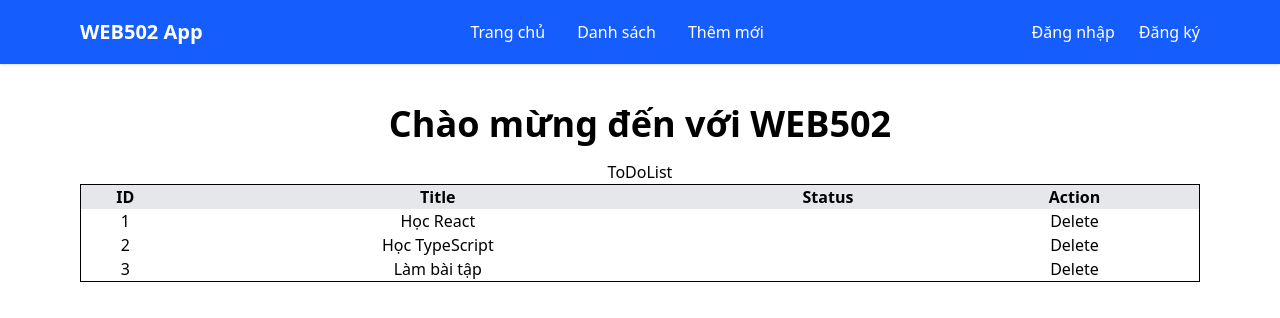
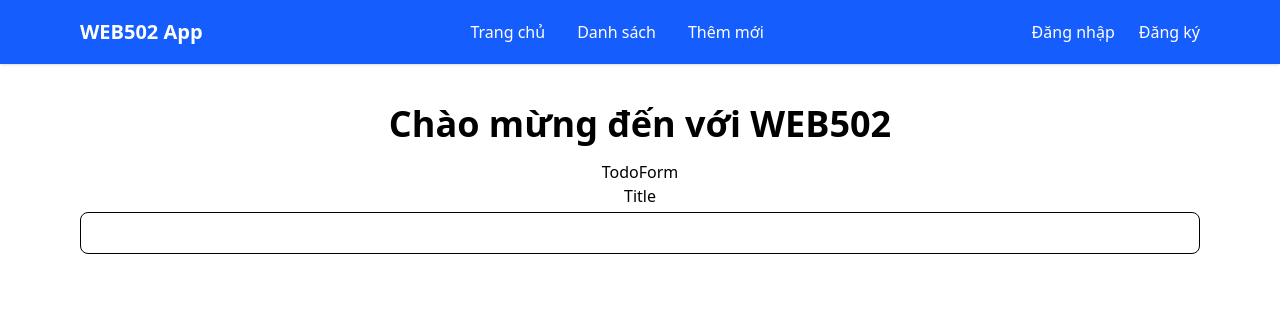
Before and after one commit to vanhoa690/typescript-web502-summer26, a React (Vite) app: page / in a window 1280 px wide. Shown: the top 318 px of the page. Built offline with nearby package versions, Linux system fonts and the light colour scheme; data requests are answered from the project's data file; the HTML template or start-up script is replaced by a standard one.

Commit message:
todoform

```diff
--- a/db.json
+++ b/db.json
@@ -1,19 +1,16 @@
 {
-  "todos": [
+  "movies": [
     {
       "id": 1,
-      "title": "Học React",
-      "completed": false
+      "title": "Avengers: Endgame",
+      "year": 2019,
+      "genre": "Action"
     },
     {
       "id": 2,
-      "title": "Học TypeScript",
-      "completed": true
-    },
-    {
-      "id": 3,
-      "title": "Làm bài tập",
-      "completed": false
+      "title": "Spider-Man",
+      "year": 2021,
+      "genre": "Action"
     }
   ]
 }
--- a/src/App.tsx
+++ b/src/App.tsx
@@ -1,6 +1,8 @@
 import { Toaster } from "react-hot-toast";
 import { Link } from "react-router-dom";
 import ToDoList from "./components/TodoList";
+import ListPage from "./components/List";
+import TodoForm from "./components/TodoForm";
 
 function App() {
   return (
@@ -37,7 +39,7 @@ function App() {
       {/* MAIN CONTENT */}
       <div className="max-w-6xl mx-auto mt-10 px-4 text-center">
         <h1 className="text-4xl font-bold mb-4">Chào mừng đến với WEB502</h1>
-        <ToDoList />
+        <TodoForm />
       </div>
 
       <Toaster />
--- /dev/null
+++ b/src/components/List.tsx
@@ -0,0 +1,76 @@
+import axios from "axios";
+import { useEffect, useState } from "react";
+
+interface Movie {
+  id: number;
+  title: string;
+  year: number;
+}
+
+function ListPage() {
+  const [movies, setMovies] = useState<Movie[]>([]);
+  function getAllMovies() {
+    axios
+      .get("http://localhost:3000/movies")
+      .then((res) => setMovies(res.data));
+  }
+  useEffect(() => {
+    getAllMovies();
+  }, []);
+
+  function handleDelete(id: number) {
+    axios.delete("http://localhost:3000/movies/" + id).then(() => {
+      alert("Xoa thanh cong");
+      getAllMovies();
+    });
+  }
+  return (
+    <div className="p-6">
+      <h1 className="text-2xl font-semibold mb-6">Danh sách</h1>
+
+      <div className="overflow-x-auto">
+        <table className="w-full border border-gray-300 rounded-lg">
+          <thead className="bg-gray-100">
+            <tr>
+              <th className="px-4 py-2 border border-gray-300 text-left">ID</th>
+              <th className="px-4 py-2 border border-gray-300 text-left">
+                Name
+              </th>
+              <th className="px-4 py-2 border border-gray-300 text-left">
+                Description
+              </th>
+              <th className="px-4 py-2 border border-gray-300 text-left">
+                Actions
+              </th>
+            </tr>
+          </thead>
+
+          <tbody>
+            {movies.map((movie: Movie) => {
+              return (
+                <tr className="hover:bg-gray-50">
+                  <td className="px-4 py-2 border border-gray-300">
+                    {movie.id}
+                  </td>
+                  <td className="px-4 py-2 border border-gray-300">
+                    {movie.title}
+                  </td>
+                  <td className="px-4 py-2 border border-gray-300">
+                    {movie.year}
+                  </td>
+                  <td className="px-4 py-2 border border-gray-300">
+                    <button onClick={() => handleDelete(movie.id)}>
+                      Delete
+                    </button>
+                  </td>
+                </tr>
+              );
+            })}
+          </tbody>
+        </table>
+      </div>
+    </div>
+  );
+}
+
+export default ListPage;
--- /dev/null
+++ b/src/components/TodoForm.tsx
@@ -0,0 +1,19 @@
+function TodoForm() {
+  return (
+    <div>
+      <h2>TodoForm</h2>
+      <div>
+        <label htmlFor="text" className="block font-medium mb-1">
+          Title
+        </label>
+        <input
+          type="text"
+          id="text"
+          className="w-full border rounded-lg px-3 py-2 focus:outline-none focus:ring-2 focus:ring-blue-500"
+        />
+      </div>
+    </div>
+  );
+}
+
+export default TodoForm;
```
